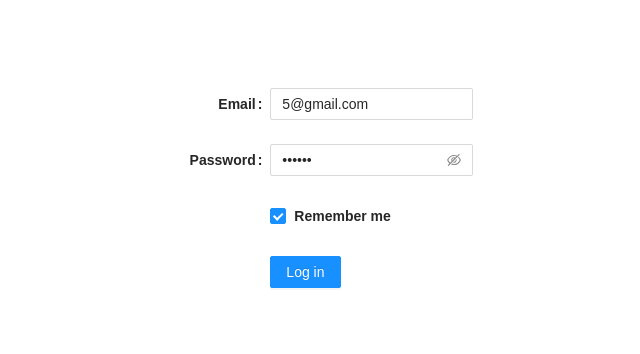
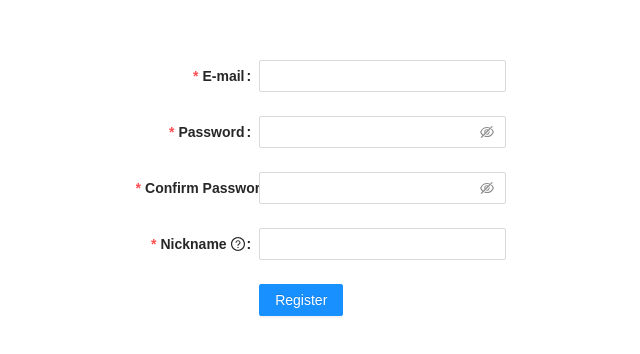
Before and after one commit to qister/memstagram-typescript, a React (Create React App) app in the folder client/: page /register in a window 1280 px wide. Before the commit this address led to /login. Shown: the part 200-554 px from the top of the page, without its empty margins (319-959 px from the left). Built offline with nearby package versions, Linux system fonts and the light colour scheme.

Commit message:
авторизация и регистрация переписаны на antd

```diff
--- a/client/src/components/App/AppTemplate.tsx
+++ b/client/src/components/App/AppTemplate.tsx
@@ -1,12 +1,19 @@
 import React from 'react'
 import { useSelector } from 'react-redux'
-import { Route, Switch, Redirect, BrowserRouter as Router  } from 'react-router-dom'
+import {
+  Route,
+  Switch,
+  Redirect,
+  BrowserRouter as Router,
+} from 'react-router-dom'
 
 import { RootState } from '../../redux/authToolkitRedux/StoreSlices'
 import { AppLayout } from 'components/AppLayout'
 import { Authorization } from '../../pages/Authorization'
 import '../../styles/App.scss'
 import 'materialize-css'
+import { Registration } from 'pages/Registration/Registration'
+import { LoginForm } from 'pages/Authorization/Login'
 
 export function AppTemplate() {
   const isAuthenticated = useSelector(
@@ -14,22 +21,23 @@ export function AppTemplate() {
   )
   // const isAuthenticated = true
 
-  const routes = isAuthenticated ?
+  const routes = isAuthenticated ? (
     <>
       <Route path='/' component={AppLayout} />
       <Redirect to='/feed' />
     </>
-  :
+  ) : (
     <>
-      <Route path='/login' component={Authorization} />
-      <Redirect to='/login' />
+      {/* <Route path='/login' component={Authorization} /> */}
+      <Route path='/login' component={LoginForm} exact/>
+      <Route path='/register' component={Registration} exact/>
+      {/* <Redirect to='/login' /> */}
     </>
+  )
 
   return (
     <Router>
-      <Switch>
-        {routes}
-      </Switch>
+      <Switch>{routes}</Switch>
     </Router>
   )
 }
--- a/client/src/pages/Authorization/AuthorizationTemplate.tsx
+++ b/client/src/pages/Authorization/AuthorizationTemplate.tsx
@@ -1,66 +1,78 @@
-import React from "react";
-import { Form, Input, Button, Checkbox } from "antd";
+import React from 'react'
+import { Form, Input, Button, Checkbox } from 'antd'
 
 import { AuthForm } from '../../constants/types'
-import "./Authorization.scss";
+import './Authorization.scss'
+import { LockOutlined, UserOutlined } from '@ant-design/icons'
 
 interface Props {
-  form: AuthForm,
-  changeHandler(event: React.ChangeEvent<HTMLInputElement>): void;
+  form: AuthForm
+  changeHandler(event: React.ChangeEvent<HTMLInputElement>): void
   loginHandler(
-    event: React.MouseEvent<HTMLElement> | React.FormEvent<HTMLFormElement>
-  ): void;
+    event: React.MouseEvent<HTMLElement> | React.FormEvent<HTMLFormElement>,
+  ): void
 }
 
 const layout = {
   labelCol: { span: 8 },
   wrapperCol: { span: 16 },
-};
+}
 const tailLayout = {
   wrapperCol: { offset: 8, span: 16 },
-};
+}
 
 export function AuthorizationTemplate({
   form,
   changeHandler,
   loginHandler,
 }: Props): JSX.Element {
-
   const { email, password } = form
 
-  console.log('AuthorizationTemplate email', email);
-  console.log('AuthorizationTemplate password', password);
+  console.log('AuthorizationTemplate email', email)
+  console.log('AuthorizationTemplate password', password)
 
-  const ROOT_CLASS = "authorization";
+  const ROOT_CLASS = 'authorization'
   return (
     <div className={ROOT_CLASS}>
-      <Form
-        {...layout}
-        name="basic"
-        initialValues={{ remember: true }}
-      >
-        <Form.Item
-          label="Email"
-          name='email'
-          getValueFromEvent={changeHandler}
-        >
-          <Input name='email' defaultValue={email} />
+      <Form {...layout} name='basic' initialValues={{ remember: true }}>
+        <Form.Item name='email' getValueFromEvent={changeHandler}>
+          {/* <Input name='email' defaultValue={email} /> */}
+          <Input
+            name='email'
+            prefix={<UserOutlined className='site-form-item-icon' />}
+            placeholder='Username'
+          />
         </Form.Item>
 
-        <Form.Item
-          label="Password"
-          name='password'
-          getValueFromEvent={changeHandler}
-        >
-          <Input.Password name='password' defaultValue={password} />
+        <Form.Item name='password' getValueFromEvent={changeHandler}>
+          {/* <Input.Password name='password' defaultValue={password} /> */}
+          <Input
+            prefix={<LockOutlined className='site-form-item-icon' />}
+            type='password'
+            placeholder='Password'
+            name='password'
+            defaultValue={password}
+          />
         </Form.Item>
 
-        <Form.Item {...tailLayout} name="remember" valuePropName="checked">
+        <Form.Item {...tailLayout} name='remember' valuePropName='checked'>
           <Checkbox>Remember me</Checkbox>
         </Form.Item>
 
         <Form.Item {...tailLayout}>
-          <Button type="primary" onClick={loginHandler}>Log in</Button>
+          <Form.Item name='remember' valuePropName='checked' noStyle>
+            <Checkbox>Remember me</Checkbox>
+          </Form.Item>
+
+          <a className='login-form-forgot' href=''>
+            Forgot password
+          </a>
+        </Form.Item>
+
+        <Form.Item {...tailLayout}>
+          <Button type='primary' onClick={loginHandler}>
+            Log in
+          </Button>
         </Form.Item>
       </Form>
 
@@ -72,5 +84,5 @@ export function AuthorizationTemplate({
               Регистрация
             </button> */}
     </div>
-  );
+  )
 }
--- /dev/null
+++ b/client/src/pages/Authorization/Login.scss
@@ -0,0 +1,20 @@
+.login {
+    height: inherit;
+    display: flex;
+    flex-direction: column;
+    align-items: center;
+    justify-content: center;
+}
+
+.login-form {
+  max-width: 300px;
+}
+.login-form-forgot {
+  float: right;
+}
+.ant-col-rtl .login-form-forgot {
+  float: left;
+}
+.login-form-button {
+  width: 100%;
+}
--- /dev/null
+++ b/client/src/pages/Authorization/Login.tsx
@@ -0,0 +1,64 @@
+import React from 'react'
+import { Form, Input, Button, Checkbox } from 'antd'
+import { UserOutlined, LockOutlined } from '@ant-design/icons'
+
+import './Login.scss'
+
+export const LoginForm = () => {
+  const onFinish = (values: any) => {
+    console.log('Received values of form: ', values)
+  }
+
+  const ROOT_CLASS = 'login'
+
+  return (
+    <div className={ROOT_CLASS}>
+      <Form
+        name='normal_login'
+        className='login-form'
+        initialValues={{ remember: true }}
+        onFinish={onFinish}
+      >
+        <Form.Item
+          name='username'
+          rules={[{ required: true, message: 'Please input your Username!' }]}
+        >
+          <Input
+            prefix={<UserOutlined className='site-form-item-icon' />}
+            placeholder='Username'
+          />
+        </Form.Item>
+        <Form.Item
+          name='password'
+          rules={[{ required: true, message: 'Please input your Password!' }]}
+        >
+          <Input
+            prefix={<LockOutlined className='site-form-item-icon' />}
+            type='password'
+            placeholder='Password'
+          />
+        </Form.Item>
+        <Form.Item>
+          <Form.Item name='remember' valuePropName='checked' noStyle>
+            <Checkbox>Remember me</Checkbox>
+          </Form.Item>
+
+          <a className='login-form-forgot' href=''>
+            Forgot password
+          </a>
+        </Form.Item>
+
+        <Form.Item>
+          <Button
+            type='primary'
+            htmlType='submit'
+            className='login-form-button'
+          >
+            Log in
+          </Button>
+          Or <a href='/register'>register now!</a>
+        </Form.Item>
+      </Form>
+    </div>
+  )
+}
--- /dev/null
+++ b/client/src/pages/Registration/Registration.scss
@@ -0,0 +1,7 @@
+.registration {
+    height: inherit;
+    display: flex;
+    flex-direction: column;
+    align-items: center;
+    justify-content: center;
+}
--- /dev/null
+++ b/client/src/pages/Registration/Registration.tsx
@@ -0,0 +1,127 @@
+import React from 'react'
+import {
+  Form,
+  Input,
+  Tooltip,
+  Button,
+} from 'antd'
+import { QuestionCircleOutlined } from '@ant-design/icons'
+
+import './Registration.scss'
+
+const layout = {
+  labelCol: { span: 8 },
+  wrapperCol: { span: 16 },
+}
+const tailLayout = {
+  wrapperCol: { offset: 8, span: 16 },
+}
+
+const ROOT_CLASS = 'registration'
+
+export const Registration = () => {
+  const [form] = Form.useForm()
+
+  const onFinish = (values: any) => {
+    console.log('Received values of form: ', values)
+  }
+
+  return (
+    <div className={ROOT_CLASS}>
+      <Form
+        {...layout}
+        form={form}
+        name='register'
+        onFinish={onFinish}
+        initialValues={{
+          residence: ['zhejiang', 'hangzhou', 'xihu'],
+          prefix: '86',
+        }}
+        scrollToFirstError
+      >
+        <Form.Item
+          name='email'
+          label='E-mail'
+          rules={[
+            {
+              type: 'email',
+              message: 'The input is not valid E-mail!',
+            },
+            {
+              required: true,
+              message: 'Please input your E-mail!',
+            },
+          ]}
+        >
+          <Input />
+        </Form.Item>
+
+        <Form.Item
+          name='password'
+          label='Password'
+          rules={[
+            {
+              required: true,
+              message: 'Please input your password!',
+            },
+          ]}
+          hasFeedback
+        >
+          <Input.Password />
+        </Form.Item>
+
+        <Form.Item
+          name='confirm'
+          label='Confirm Password'
+          dependencies={['password']}
+          hasFeedback
+          rules={[
+            {
+              required: true,
+              message: 'Please confirm your password!',
+            },
+            ({ getFieldValue }) => ({
+              validator(_, value) {
+                if (!value || getFieldValue('password') === value) {
+                  return Promise.resolve()
+                }
+                return Promise.reject(
+                  new Error('The two passwords that you entered do not match!'),
+                )
+              },
+            }),
+          ]}
+        >
+          <Input.Password />
+        </Form.Item>
+
+        <Form.Item
+          name='nickname'
+          label={
+            <span>
+              Nickname&nbsp;
+              <Tooltip title='What do you want others to call you?'>
+                <QuestionCircleOutlined />
+              </Tooltip>
+            </span>
+          }
+          rules={[
+            {
+              required: true,
+              message: 'Please input your nickname!',
+              whitespace: true,
+            },
+          ]}
+        >
+          <Input />
+        </Form.Item>
+
+        <Form.Item {...tailLayout}>
+          <Button type='primary' htmlType='submit'>
+            Register
+          </Button>
+        </Form.Item>
+      </Form>
+    </div>
+  )
+}
```
